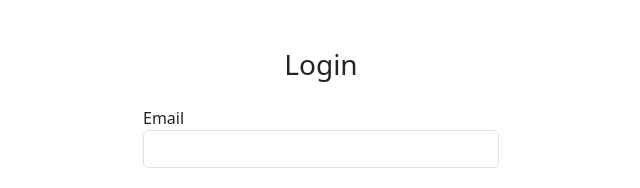
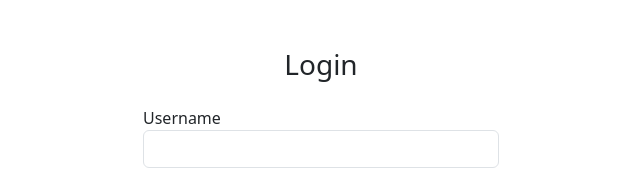
Before and after one commit to nikhil-2006/task-manager-frontend, a React (Create React App) app: page / in a window 1280 px wide. Shown: the top 188 px of the page, without its empty margins (319-959 px from the left). Built offline with nearby package versions, Linux system fonts and the light colour scheme.

Commit message:
frontend updated

```diff
--- a/src/pages/Login.jsx
+++ b/src/pages/Login.jsx
@@ -48,15 +48,16 @@
 
           <form onSubmit={handleSubmit}>
             <div className="mb-3">
-              <label>Email</label>
+              <label>Username</label>
               <input
-                type="email"
+                type="text"
                 className="form-control"
-                name="email"
-                value={formData.email}
+                name="username"
+                value={formData.username}
                 onChange={handleChange}
                 required
               />
+
             </div>
 
             <div className="mb-3">
```
